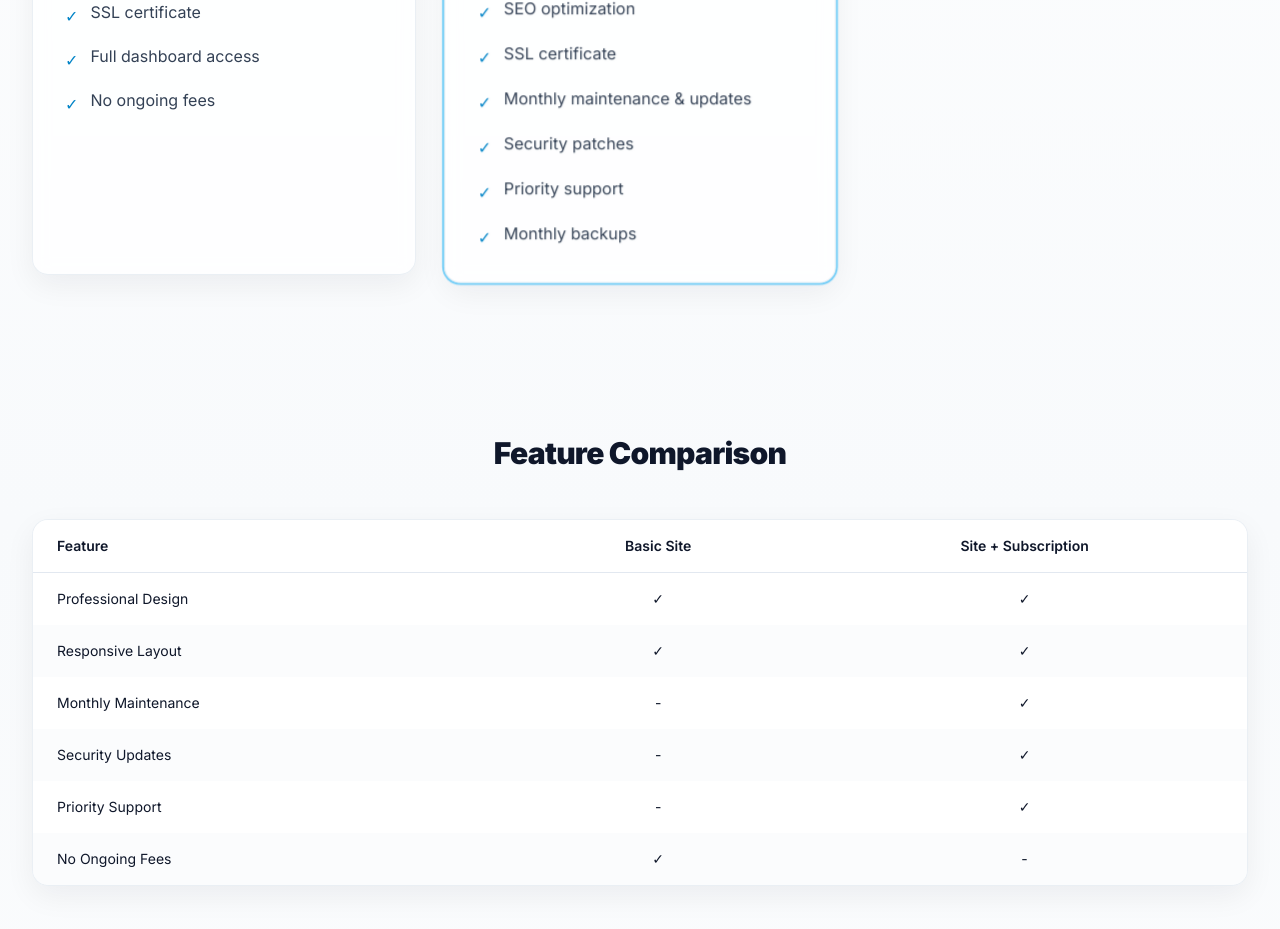
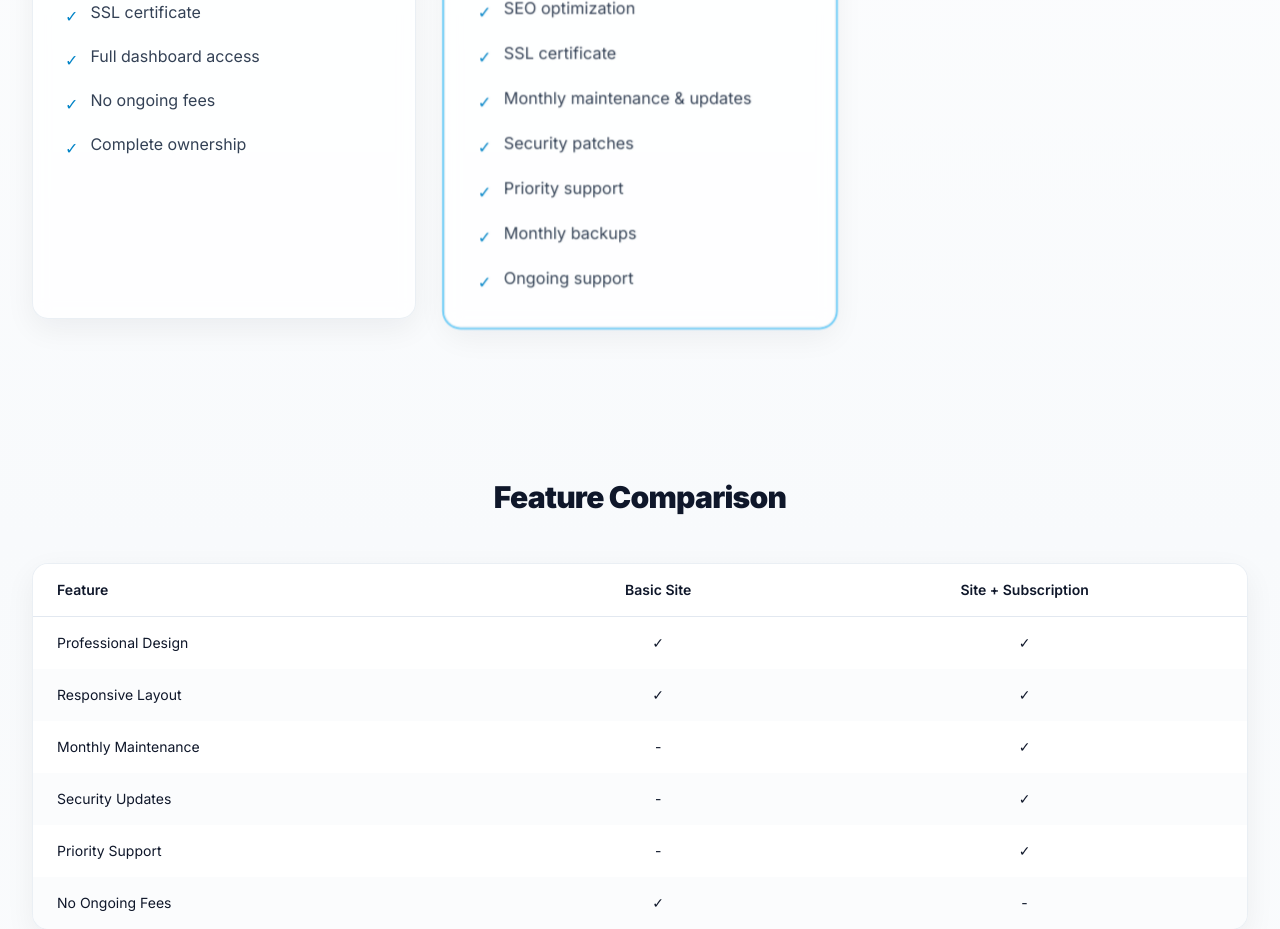
Before and after one commit to plasmizx2/dumontsolutions, a Next.js app: page /pricing in a window 1280 px wide. Shown: the part 940-1869 px from the top of the page. Built offline with nearby package versions, Linux system fonts and the light colour scheme; no server answers.

Commit message:
Fix pricing layout alignment
- Add 'Complete ownership' feature to Basic Site plan
- Add 'Ongoing support' feature to Site + Subscription plan
- Both plans now have 10 features each for better alignment
- Button code was already correct, should render for both plans

```diff
--- a/app/pricing/pricing-inner.tsx
+++ b/app/pricing/pricing-inner.tsx
@@ -22,6 +22,7 @@ const pricingPlans = [
       "SSL certificate",
       "Full dashboard access",
       "No ongoing fees",
+      "Complete ownership",
     ],
     stripeProductId: "basic_site" as PlanId,
     highlighted: false,
@@ -42,6 +43,7 @@ const pricingPlans = [
       "Security patches",
       "Priority support",
       "Monthly backups",
+      "Ongoing support",
     ],
     stripeProductId: "site_subscription" as PlanId,
     highlighted: true,
```
